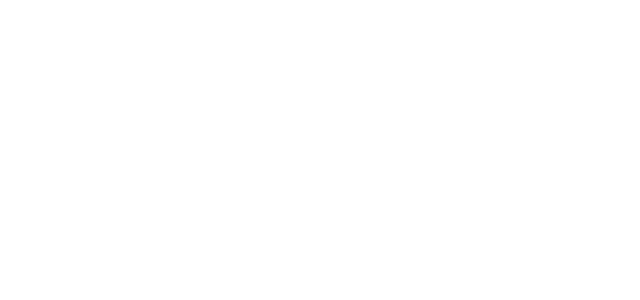
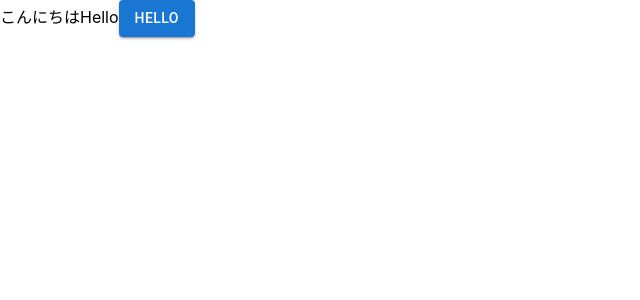
Before and after one commit to haruka-mitsushima/todo-with-react-and-firebase, a React (Create React App) app: page / in a window 1280 px wide. Shown: the top 300 px of the page, without its empty margins (0-640 px from the left). Built offline with nearby package versions, Linux system fonts and the light colour scheme.

Commit message:
Material-UIの導入

```diff
--- a/package.json
+++ b/package.json
@@ -3,6 +3,11 @@
   "version": "0.1.0",
   "private": true,
   "dependencies": {
+    "@emotion/react": "^11.10.6",
+    "@emotion/styled": "^11.10.6",
+    "@fontsource/roboto": "^4.5.8",
+    "@mui/icons-material": "^5.11.11",
+    "@mui/material": "^5.11.14",
     "@reduxjs/toolkit": "^1.9.3",
     "@testing-library/jest-dom": "^5.16.5",
     "@testing-library/react": "^13.4.0",
--- a/src/App.tsx
+++ b/src/App.tsx
@@ -1,7 +1,13 @@
 import "./App.css";
+import Button from "@mui/material/Button";
 
 function App() {
-  return <div></div>;
+  return (
+    <div>
+      こんにちはHello
+      <Button variant="contained">Hello</Button>
+    </div>
+  );
 }
 
 export default App;
```
Also changed, not shown: 1 other file (tests, documents, lock files or other folders).
